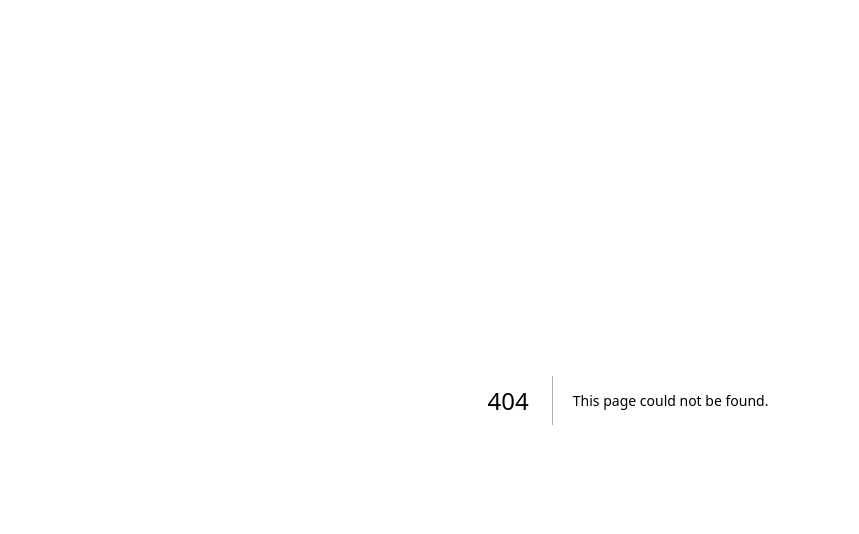
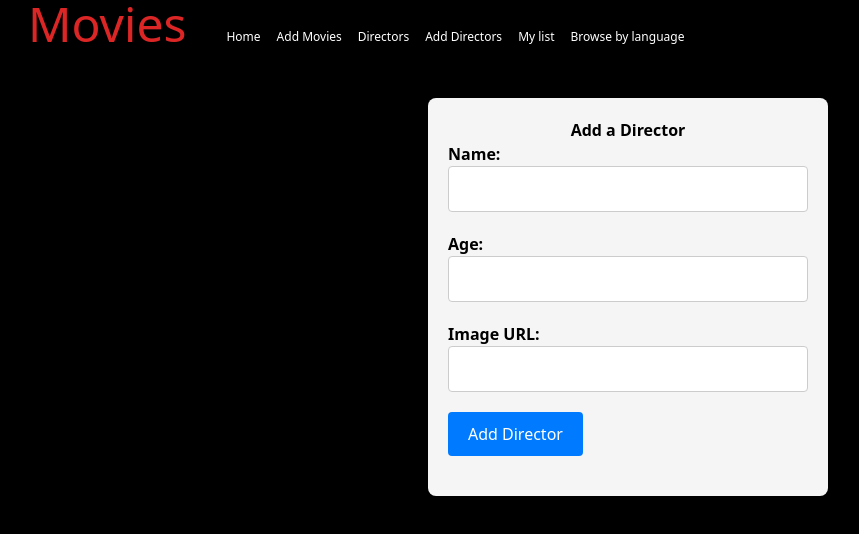
Before and after one commit to siddharth123bansal/training, a Next.js app: page /directors/adddirector in a window 1280 px wide. Before the commit this address had no page. Shown: the top 534 px of the page, without its empty margins (12-871 px from the left). Built offline with nearby package versions, Linux system fonts and the light colour scheme.

Commit message:
Directors

```diff
--- a/package.json
+++ b/package.json
@@ -17,6 +17,7 @@
     "postcss": "8.4.29",
     "react": "18.2.0",
     "react-dom": "18.2.0",
+    "sweetalert2": "^11.7.28",
     "tailwindcss": "3.3.3"
   }
 }
--- /dev/null
+++ b/src/components/DirectorsCard.jsx
@@ -0,0 +1,15 @@
+import React from 'react'; // Import your CSS file for styling
+
+const DirectorCard = ({ director }) => {
+  return (
+    <div className="beautiful-card mx-5">
+      <img className="card-image" src={director.image} alt={director.name} />
+      <div className="card-content">
+        <h3 className="card-title"><strong>Name </strong>{director.name}</h3>
+        <p className="card-description"><strong>Age </strong>{director.age}</p>
+      </div>
+    </div>
+  );
+};
+
+export default DirectorCard;
--- a/src/components/Headers.jsx
+++ b/src/components/Headers.jsx
@@ -20,10 +20,10 @@ const Headers = () => {
               <Link href="/addmovies">Add Movies</Link>
             </li>
             <li>
-              <Link href="/">Movies</Link>
+              <Link href="/directors">Directors</Link>
             </li>
             <li>
-              <Link href="/">new & popular</Link>
+              <Link href="/">Add Directors</Link>
             </li>
             <li>
               <Link href="/">My list</Link>
--- a/src/components/MoviesCard.jsx
+++ b/src/components/MoviesCard.jsx
@@ -4,6 +4,7 @@ const MovieCard = ({ title, releaseDate, posterUrl, description }) => {
   const cardStyle = {
     border: '2px solid #fff',
     borderRadius: '15px',
+
     marginLeft: '10px',
     padding: '10px',
     marginTop: '10px',
@@ -17,6 +18,7 @@ const MovieCard = ({ title, releaseDate, posterUrl, description }) => {
   const imageStyle = {
     maxWidth: '100%',
     height: 'auto',
+    width:'280px',
     borderRadius: '10px',
   };
 
--- a/src/pages/MoviesDetails.jsx
+++ b/src/pages/MoviesDetails.jsx
@@ -1,5 +1,6 @@
 import axios from "axios";
 import React, { useState } from "react";
+import Swal from 'sweetalert2';
 const formatDate = (dateString) => {
   const options = { year: "numeric", month: "2-digit", day: "2-digit" };
   return new Date(dateString).toLocaleDateString('en-US', options);
@@ -7,7 +8,7 @@ const formatDate = (dateString) => {
 
 const MovieDetails = ({ movie }) => {
   const [isFormVisible, setFormVisible] = useState(false);
-  const [updatedMovie, setUpdatedMovie] = useState({ ...movie });
+  const [updatedMovie, setUpdatedMovie] = useState({  ...movie });
 
   const toggleForm = () => {
     setFormVisible(!isFormVisible);
@@ -42,19 +43,57 @@ const MovieDetails = ({ movie }) => {
 
   const handleFormSubmit = (e) => {
     e.preventDefault();
-    console.log("Updated Movie Details:", updatedMovie);
+    const film = e.target.elements.film.value;
+    const description = e.target.elements.description.value;
+    const duration = parseInt(e.target.elements.duration.value, 10);
+    const type = e.target.elements.type.value;
+    const country = e.target.elements.country.value;
+    const data={
+      film,
+      description,
+      duration,
+      type,
+      country,
+    }
+    Swal.fire({
+      title: 'Are you sure?',
+      text: 'Your movie has been updated',
+      icon: 'success',
+      showCancelButton: true,
+      confirmButtonText: 'Yes, update it!',
+      cancelButtonText: 'No, cancel!',
+    }).then((result) => {
+      if (result.isConfirmed) {
+        console.log("Updated Movie Details:", updatedMovie);
     const { directordata, ...movieDataWithoutDirectors } = updatedMovie;
+    console.log("movies without directors", data)
     axios
-      .put(`http://localhost:3001/update/movie/${movie.filmid}`, movieDataWithoutDirectors)
+      .put(`http://localhost:3001/update/movie/${movie.filmid}`, data)
       .then((response) => {
-        alert("Movie details updated successfully");
+        // Swal.fire({
+        //   title: 'Movie Updated!',
+        //   showClass: {
+        //     popup: 'animate__animated animate__fadeInDown'
+        //   },
+        //   hideClass: {
+        //     popup: 'animate__animated animate__fadeOutUp'
+        //   }
+        // })
+        alert("Movie updated successfully");
+        window.location.reload();
         console.log("Updated Movie Details:", response.data);
       })
       .catch((error) => {
         alert(error);
         console.error("Error updating movie data:", error);
       });
-    setFormVisible(false);
+        setFormVisible(false);
+      } else if (result.isDenied) {
+        Swal.fire('Movie update canceled', '', 'info');
+        setFormVisible(false);
+      }
+    });
+
   };
 
   if (!movie) {
@@ -69,7 +108,7 @@ const MovieDetails = ({ movie }) => {
         <img
           className="w-[340px] h-[188px] object-cover"
           alt=""
-          src="https://encrypted-tbn0.gstatic.com/images?q=tbn:ANd9GcT_zb4Tljpe8TLrYAuPGBiWXWkkpvV7dGjzGA&usqp=CAU"
+          src={movie.image}
         />
         <div className="text-[20px] font-semibold">{film}</div>
         <div style={{marginLeft:'10px'}} className="text-base font-semibold text-dimgray text-left flex items-center">
@@ -100,7 +139,7 @@ const MovieDetails = ({ movie }) => {
       </div>
       {isFormVisible && (
         <div className="fixed inset-0 flex items-center justify-center z-50">
-          <div className="bg-white p-4 rounded-lg shadow-md">
+          <div className="bg-white p-4 rounded-lg shadow-md w-full max-w-md">
             <h2 className="text-2xl font-semibold mb-4">Update Movie Details</h2>
             <form onSubmit={handleFormSubmit}>
             <div className="mb-4">
--- a/src/pages/MoviesList.jsx
+++ b/src/pages/MoviesList.jsx
@@ -18,7 +18,7 @@ const MovieList = ({ dataarray }) => {
     <div className="movie-list" style={{ display: 'flex',marginLeft:'20px', flexWrap: 'wrap' }}>
       {dataarray.map((movie) => (
         <Link href={`/addmovies/${movie.filmid}`} key={movie.filmid}>
-        <MovieCard key={movie.filmid} title={movie.film} posterUrl={url} releaseDate={formatDateToDdMmYyyy(movie.releasedate)} description={movie.description}/>
+        <MovieCard key={movie.filmid} title={movie.film} posterUrl={movie.image} releaseDate={formatDateToDdMmYyyy(movie.releasedate)} description={movie.description}/>
         </Link>
       ))}
     </div>
--- a/src/pages/addmovies/[id].jsx
+++ b/src/pages/addmovies/[id].jsx
@@ -1,5 +1,6 @@
 import React, { useEffect, useState } from 'react';
 import Headers from '@/components/Headers';
+
 import { useRouter } from 'next/router';
 import axios from 'axios';
 import MovieDetails from '../MoviesDetails';
--- /dev/null
+++ b/src/pages/directors.jsx
@@ -0,0 +1,49 @@
+import React from 'react';
+import  { useEffect, useState } from 'react';
+import DirectorCard from '@/components/DirectorsCard';
+import Headers from '@/components/Headers';
+import axios from 'axios';
+
+const directorsData = [
+  {
+    name: 'Director 1',
+    description: 'Description for Director 1',
+    image: '/director1.jpg', // Replace with the actual image URL or path
+  },
+  {
+    name: 'Director 2',
+    description: 'Description for Director 2',
+    image: '/director2.jpg', // Replace with the actual image URL or path
+  },
+  // Add more directors as needed
+];
+
+const DirectorsPage = () => {
+    const [directors,setDirectors]=useState([])
+    useEffect(() => {
+        axios.get('http://localhost:3001/directors')
+        .then((response) => {
+            setDirectors(response.data);
+            })
+        .catch((error) => {
+            console.error('Error fetching director data:', error);
+            }
+        );
+    }, [])
+
+  return (
+    <>
+    <Headers/>
+    <div className="directors-page">
+      <h1>List of Directors</h1>
+      <div className="director-list flex">
+        {directors.map((director, index) => (
+          <DirectorCard key={index} director={director} />
+        ))}
+      </div>
+    </div>
+    </>
+  );
+};
+
+export default DirectorsPage;
--- /dev/null
+++ b/src/pages/directors/adddirector.jsx
@@ -0,0 +1,83 @@
+import Headers from '@/components/Headers';
+import axios from 'axios';
+import React, { useState } from 'react';
+
+const DirectorForm = ({ onAddDirector }) => {
+  const [directorData, setDirectorData] = useState({
+    name: '',
+    age: '',
+    image: '',
+  });
+
+  const handleChange = (e) => {
+    const { name, value } = e.target;
+    setDirectorData({
+      ...directorData,
+      [name]: value,
+    });
+  };
+
+  const handleSubmit = (e) => {
+    e.preventDefault();
+    // onAddDirector(directorData);
+    console.log(directorData);
+    directorData.age=parseInt(directorData.age);
+    axios.post('http://localhost:3001/directors/add', directorData)
+    .then((response) => {
+        console.log(response);
+        alert("Director Added Successfully");
+        }
+    )
+    .catch((error) => {
+        console.error('Error adding director data:', error);
+        alert(error);
+        }
+    );
+  };
+
+  return (
+    <>
+    <Headers/>
+    <div style={{marginTop:'50px'}} className="director-form-container mt-5">
+      <h2 ><strong>Add a Director</strong></h2>
+      <form onSubmit={handleSubmit}>
+        <div className="form-group">
+          <label htmlFor="name">Name:</label>
+          <input
+            type="text"
+            id="name"
+            name="name"
+            onChange={handleChange}
+            required
+          />
+        </div>
+        <div className="form-group">
+          <label htmlFor="age">Age:</label>
+          <input
+            type="number"
+            id="age"
+            name="age"
+            onChange={handleChange}
+            required
+          />
+        </div>
+        <div className="form-group">
+          <label htmlFor="image">Image URL:</label>
+          <input
+            type="text"
+            id="image"
+            name="image"
+            onChange={handleChange}
+            required
+          />
+        </div>
+        <div className="form-group">
+          <button type="submit" className="add-button">Add Director</button>
+        </div>
+      </form>
+    </div>
+    </>
+  );
+};
+
+export default DirectorForm;
--- a/src/styles/globals.css
+++ b/src/styles/globals.css
@@ -4,3 +4,77 @@
 body{
     background-color: black;
 }
+.beautiful-card {
+    width: 300px;
+    background-color: #f8f8f8;
+    border: 1px solid #ddd;
+    border-radius: 10px;
+    box-shadow: 0 2px 4px rgba(0, 0, 0, 0.1);
+    overflow: hidden;
+    transition: transform 0.2s ease-in-out;
+  }
+
+  .beautiful-card:hover {
+    transform: scale(1.05);
+  }
+
+  .card-image {
+    width: 100%;
+    height: 200px;
+    object-fit: cover;
+  }
+
+  .card-content {
+    padding: 16px;
+  }
+
+  .card-title {
+    font-size: 1.5rem;
+    margin: 0;
+  }
+
+  .card-description {
+    margin-top: 10px;
+    font-size: 1rem;
+  }
+  .director-form-container {
+    background-color: #f5f5f5;
+    padding: 20px;
+    border-radius: 8px;
+    box-shadow: 0 2px 4px rgba(0, 0, 0, 0.1);
+    width: 400px;
+    margin: 0 auto;
+    text-align: center;
+  }
+
+  .form-group {
+    margin-bottom: 20px;
+    text-align: left;
+  }
+
+  label {
+    font-weight: bold;
+  }
+
+  input[type="text"], input[type="number"],
+  textarea {
+    width: 100%;
+    padding: 10px;
+    border: 1px solid #ccc;
+    border-radius: 4px;
+    font-size: 16px;
+  }
+
+  .add-button {
+    background-color: #007bff;
+    color: #fff;
+    padding: 10px 20px;
+    border: none;
+    border-radius: 4px;
+    cursor: pointer;
+    font-size: 16px;
+  }
+
+  .add-button:hover {
+    background-color: #0056b3;
+  }
```
Also changed, not shown: 1 other file (tests, documents, lock files or other folders).
